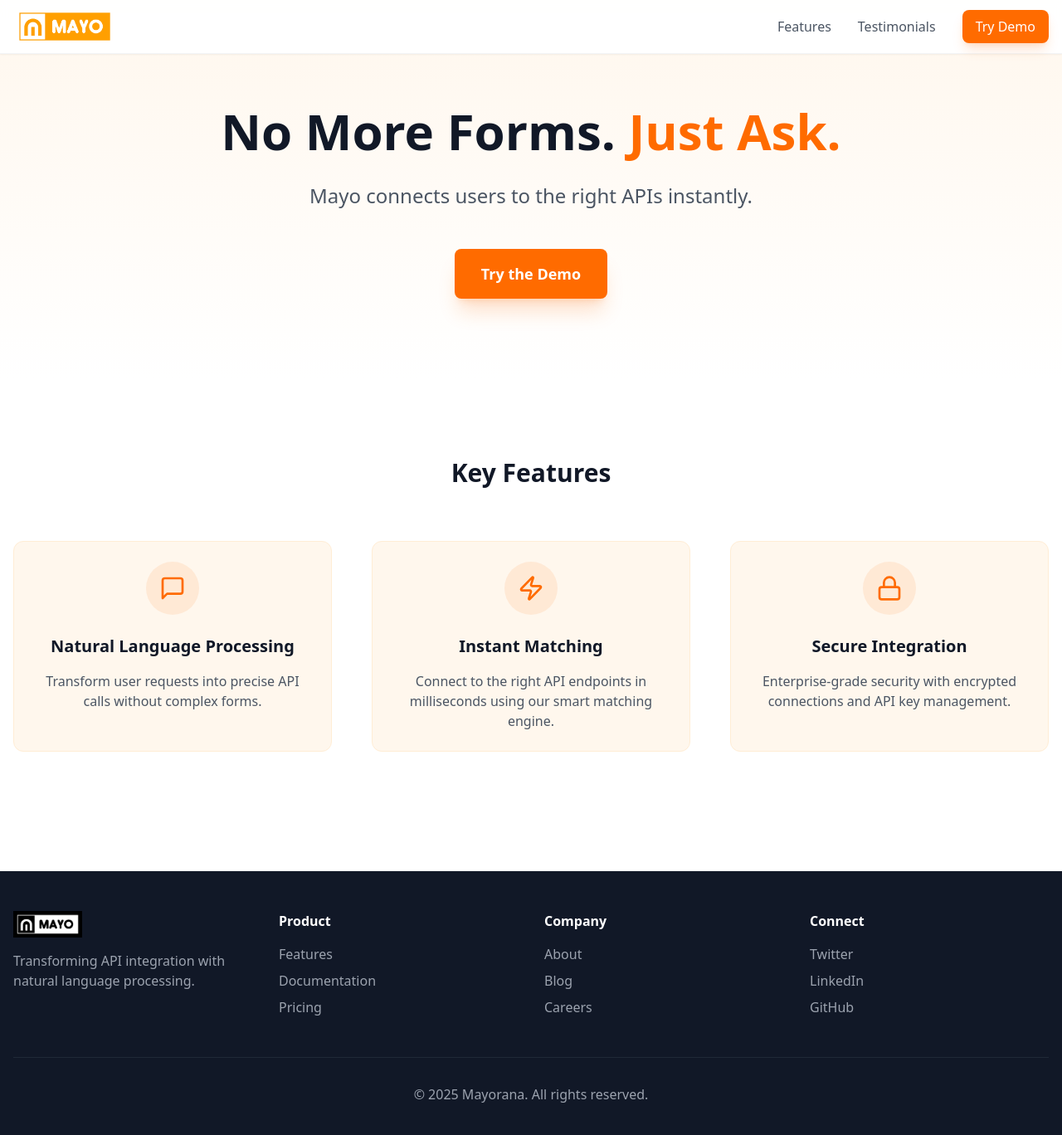
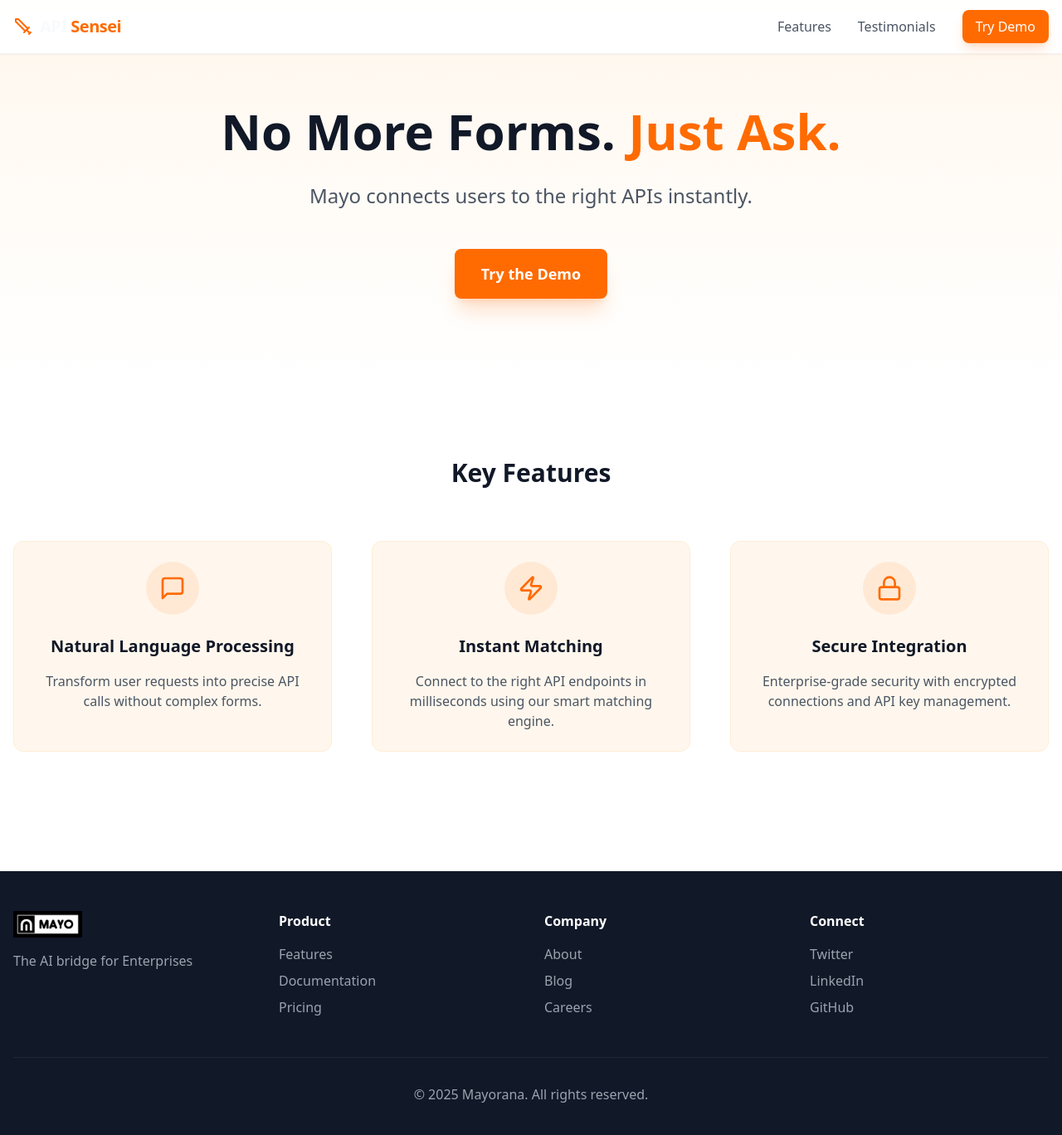
Before and after one commit to bennekrouf/landing-api0, a Next.js app: page / in a window 1280 px wide. Shown: the top 1368 px of the page at 83% size. Built offline with nearby package versions, Linux system fonts and the light colour scheme.

Commit message:
Small fixes

```diff
--- a/src/app/page.tsx
+++ b/src/app/page.tsx
@@ -1,6 +1,7 @@
 import React from 'react';
 import { MessageSquare, Zap, Lock } from 'lucide-react';
 import Image from 'next/image';
+import { Sword } from 'lucide-react';
 
 const Logo = ({ variant = 'color', className = 'h-8 w-auto' }) => {
   const logoSrc = variant === 'white'
@@ -25,13 +26,17 @@ const LandingPage = () => {
       <nav className="fixed top-0 left-0 right-0 bg-white/95 backdrop-blur-sm z-50 border-b border-gray-100 shadow-sm">
         <div className="container mx-auto px-4">
           <div className="flex items-center justify-between h-16">
-            {/* Logo without text */}
-            <Logo className="h-12 w-auto" />
+            {/* Text logo with ninja icon */}
+            <div className="flex items-center space-x-2">
+              <Sword className="h-6 w-6 text-[#FF6B00]" />
+              <span className="text-xl font-bold tracking-tight">
+                API <span className="text-[#FF6B00]">Sensei</span>
+              </span>
+            </div>
             <div className="hidden md:flex items-center gap-8">
               <a href="#features" className="text-gray-600 hover:text-gray-900 transition-colors">Features</a>
               <a href="#testimonials" className="text-gray-600 hover:text-gray-900 transition-colors">Testimonials</a>
-              <a
-                href="app.apisensei.ai"
+              <a href="https://app.apisensei.ai"
                 className="inline-flex items-center px-4 py-2 rounded-lg bg-[#FF6B00] text-white font-medium hover:bg-[#FF6B00]/90 transition-all shadow-lg shadow-orange-500/20"
               >
                 Try Demo
@@ -95,7 +100,7 @@ const LandingPage = () => {
           <div className="grid md:grid-cols-4 gap-8">
             <div>
               <Logo variant="white" className="h-8 w-auto mb-4" />
-              <p className="text-gray-400">Transforming API integration with natural language processing.</p>
+              <p className="text-gray-400">The AI bridge for Enterprises</p>
             </div>
             {footerLinks.map((section, index) => (
               <div key={index}>
@@ -117,7 +122,7 @@ const LandingPage = () => {
           </div>
         </div>
       </footer>
-    </main>
+    </main >
   );
 };
 
```
